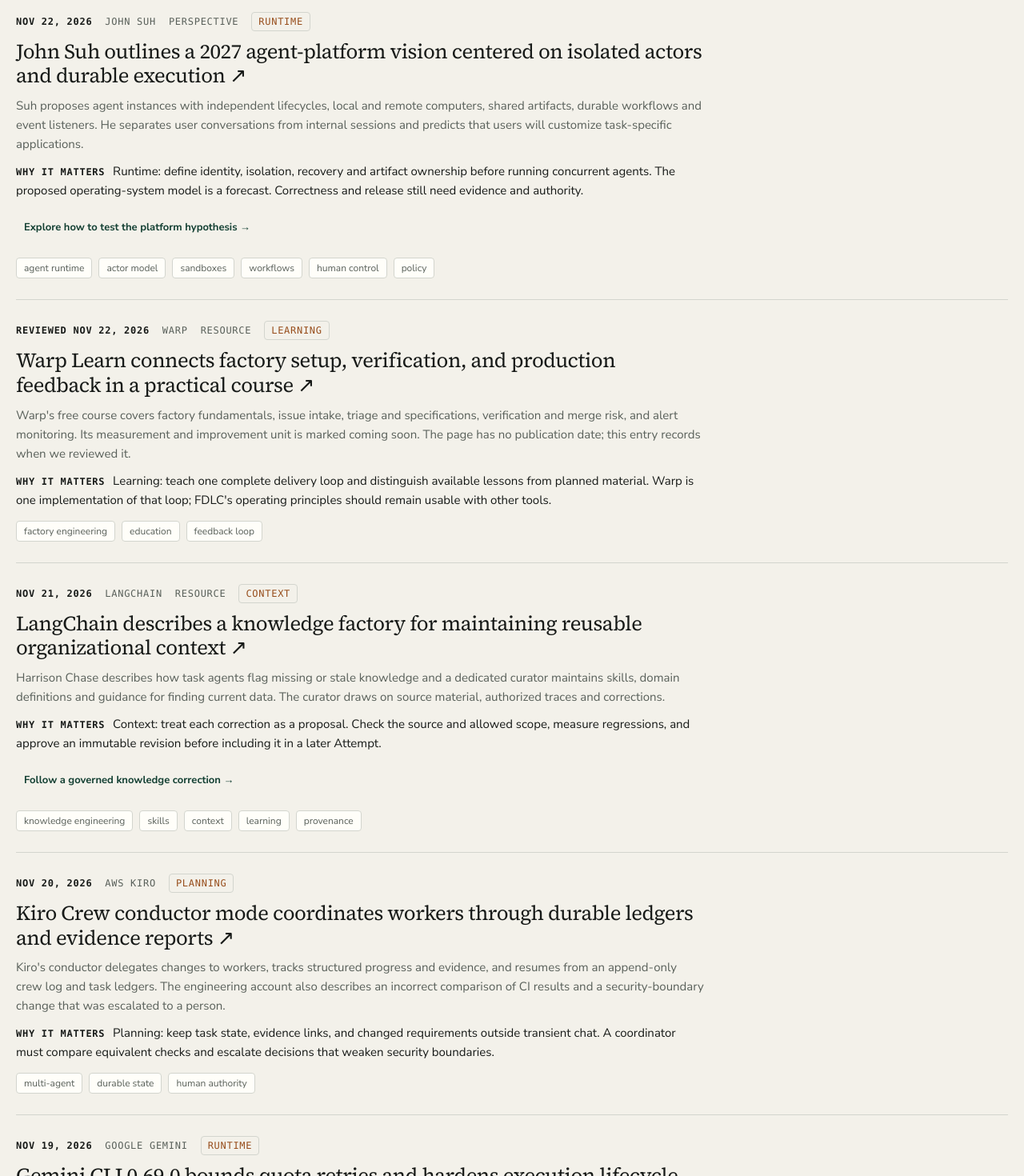
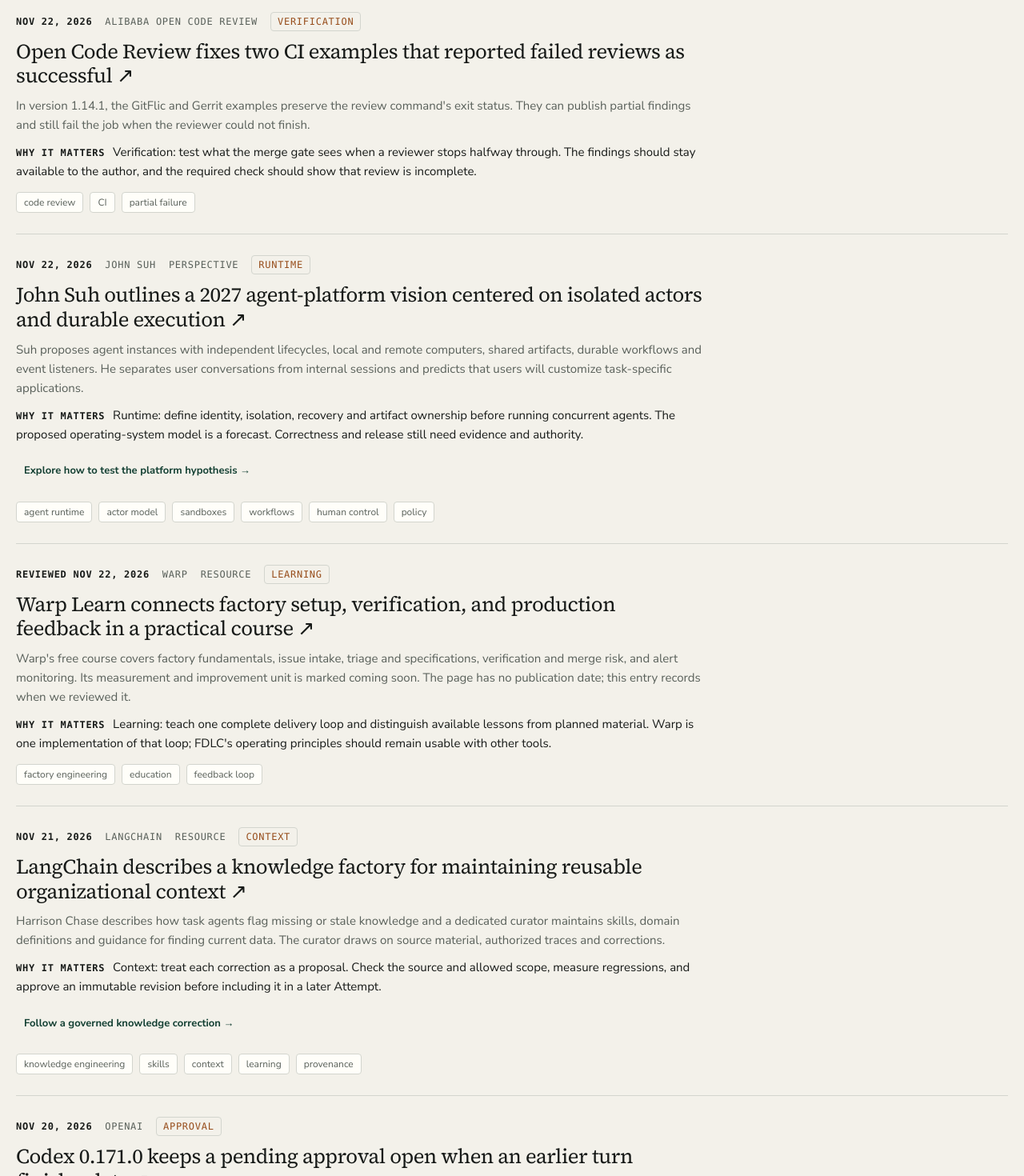
Before and after one commit to jaydubya818/FDLC, a Next.js app: page /updates in a window 1280 px wide. Shown: the part 1160-2630 px from the top of the page at 80% size. Built offline with nearby package versions, Linux system fonts and the light colour scheme; no server answers.

Commit message:
Add four sourced factory updates from the November 23 review

```diff
--- a/data/factory-updates.ts
+++ b/data/factory-updates.ts
@@ -47,6 +47,17 @@ export const factoryUpdates: readonly FactoryUpdate[] = [
     guideReading: { href: "/guide/03-build/13-control-plane-orchestrator-and-execution-plane#agent-platform-pillars-and-factory-authority", label: "See who owns execution, verification and release" },
   },
   {
+    id: "open-code-review-ci-failure-status",
+    date: "2026-11-22",
+    title: "Open Code Review fixes two CI examples that reported failed reviews as successful",
+    source: "Alibaba Open Code Review",
+    url: "https://github.com/alibaba/open-code-review/releases/tag/v1.14.1",
+    summary: "In version 1.14.1, the GitFlic and Gerrit examples preserve the review command's exit status. They can publish partial findings and still fail the job when the reviewer could not finish.",
+    whyItMatters: "Verification: test what the merge gate sees when a reviewer stops halfway through. The findings should stay available to the author, and the required check should show that review is incomplete.",
+    touches: "Verification",
+    tags: ["code review", "CI", "partial failure"],
+  },
+  {
     id: "suh-agent-platform-2027",
     date: "2026-11-22",
     kind: "Perspective",
@@ -86,6 +97,17 @@ export const factoryUpdates: readonly FactoryUpdate[] = [
     guideReading: { href: "/guide/03-build/19-data-knowledge-and-semantic-engineering#from-knowledge-discovery-to-governed-knowledge-curation", label: "Follow a governed knowledge correction" },
   },
   {
+    id: "codex-0171-pending-approval",
+    date: "2026-11-20",
+    title: "Codex 0.171.0 keeps a pending approval open when an earlier turn finishes late",
+    source: "OpenAI",
+    url: "https://github.com/openai/codex/releases/tag/rust-v0.171.0",
+    summary: "The Codex app server tracks which turn is active. A delayed completion from a previous turn can no longer cancel the current turn's approval request or change its waiting status.",
+    whyItMatters: "Approval: bind each request to the action and turn that need a decision. Deliver an old completion while a new request is waiting and verify that the person can still decide on the intended action.",
+    touches: "Approval",
+    tags: ["approvals", "event ordering", "human control"],
+  },
+  {
     id: "kiro-crew-conductor-ledger-evidence",
     date: "2026-11-20",
     title: "Kiro Crew conductor mode coordinates workers through durable ledgers and evidence reports",
@@ -95,6 +117,17 @@ export const factoryUpdates: readonly FactoryUpdate[] = [
     whyItMatters: "Planning: keep task state, evidence links, and changed requirements outside transient chat. A coordinator must compare equivalent checks and escalate decisions that weaken security boundaries.",
     touches: "Planning",
     tags: ["multi-agent", "durable state", "human authority"],
+  },
+  {
+    id: "warp-factory-branch-skill-revision",
+    date: "2026-11-19",
+    title: "Warp fixes which skills a factory branch runs",
+    source: "Warp",
+    url: "https://docs.warp.dev/changelog/2026#20261119-v0202611180817",
+    summary: "Warp-managed Factories now check out the selected factory definition commit before setup. Previously, a branch run could load skills from the default branch. If the selected commit is missing, setup fails.",
+    whyItMatters: "Skills: include the resolved skill revision in the evidence for a candidate. A branch-only test case can confirm that the worker actually loaded the instructions under review.",
+    touches: "Skills",
+    tags: ["skill versions", "reproducibility", "factory branches"],
   },
   {
     id: "gemini-cli-069-bounded-retries",
@@ -128,6 +161,18 @@ export const factoryUpdates: readonly FactoryUpdate[] = [
     whyItMatters: "Runtime: distinguish agent instructions from enforced file, network, identity, and execution boundaries. Evaluate deployment options against actual containment and review requirements.",
     touches: "Runtime",
     tags: ["containment", "enterprise", "self-hosting"],
+  },
+  {
+    id: "agentlens-benchmark-passing-trajectories",
+    date: "2026-11-17",
+    kind: "Resource",
+    title: "AgentLens shares the run traces behind its study of passing patches",
+    source: "Priyam Sahoo and coauthors",
+    url: "https://arxiv.org/abs/2605.12925v5",
+    summary: "The November revision links to the public dataset and scoring tools. Across 47 SWE-bench Verified tasks in their evaluation subset, the authors classified 10.7% of passing OpenHands runs as showing patterns such as blind retries or missing verification.",
+    whyItMatters: "Evals: sample passing runs as well as failures. Use the trace to find retries or skipped checks worth investigating, and record separately whether the patch passed its acceptance tests.",
+    touches: "Evals",
+    tags: ["run traces", "evaluation", "benchmark data"],
   },
   {
     id: "vercel-eve-10-approval-observability",
```
Also changed, not shown: 1 other file (tests, documents, lock files or other folders).
